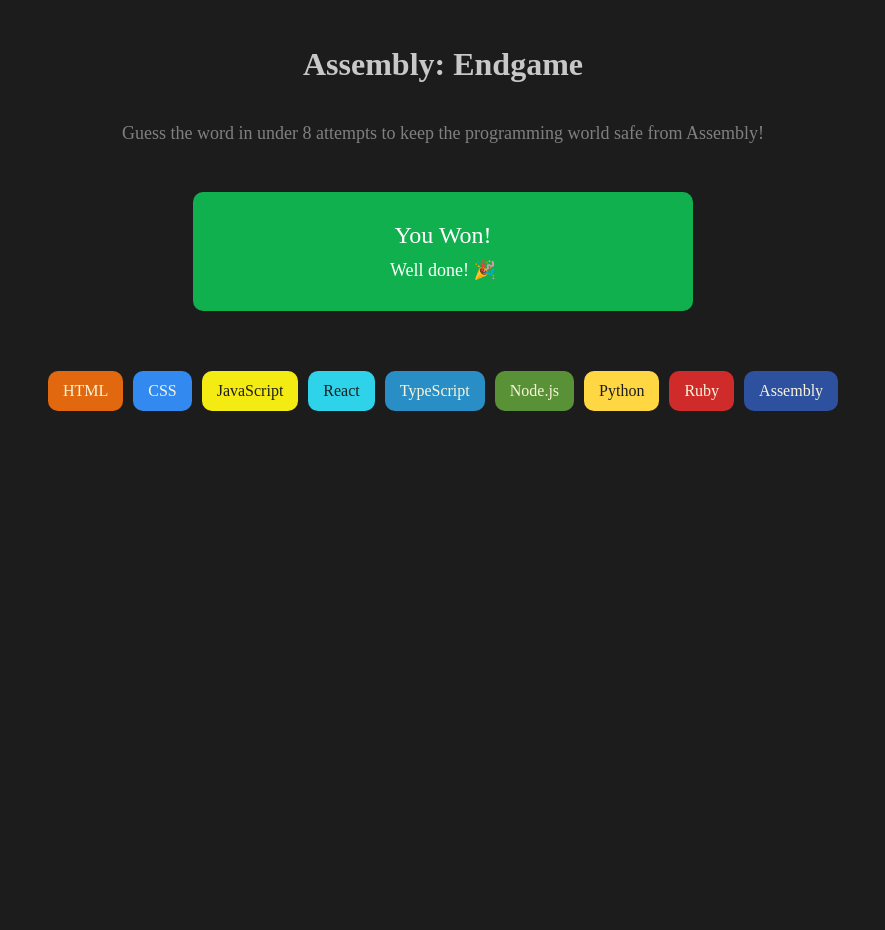
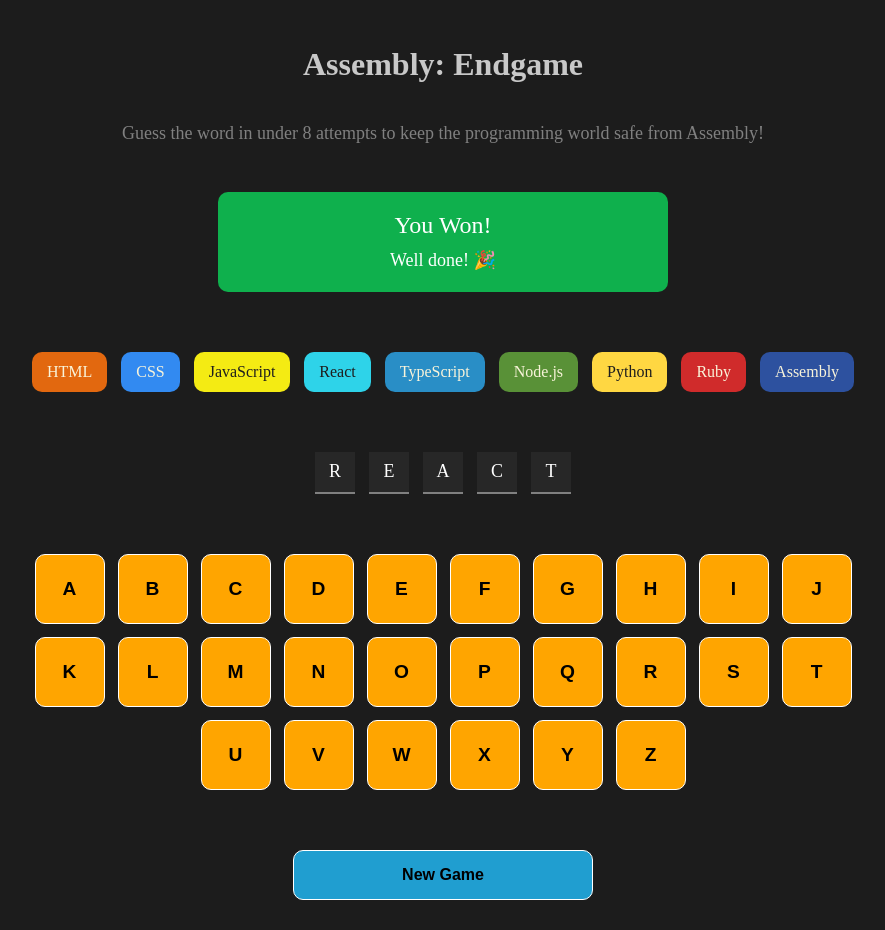
Before and after one commit to BennyhinnTitus/assembly-endgame, a React (Create React App) app: page / in a window 1280 px wide. Shown: the whole page, without its empty margins (197-1082 px from the left). Before the commit the page ends 800 px from the top, so only its background shows below. Built offline with nearby package versions, Linux system fonts and the light colour scheme.

Commit message:
Styled those above components

```diff
--- a/src/App.css
+++ b/src/App.css
@@ -11,7 +11,6 @@
   justify-content: center;
   align-items: center;
   margin-top: 25px;
-  /* border: 1px solid white; */
 }
 
 .game-name {
@@ -24,7 +23,8 @@
 }
 
 .Status {
-  width: 450px;
+  width: 400px;
+  height: 50px;
   display: flex;
   flex-direction: column;
   justify-content: center;
@@ -34,7 +34,6 @@
   color: white;
   border-radius: 10px;
   background-color: #0fb04d;
-  /* border: 1px solid white; */
 }
 
 .Status span {
@@ -49,21 +48,78 @@
   font-size: large;
 }
 
+.Languages {
+  display: flex;
+  justify-content: center;
+  align-items: center;
+  margin: 30px;
+}
+
 .languages {
   height: 40px;
-  margin: 5px;
   display: flex;
+  margin-inline: 7px;
   justify-content: center;
   align-items: center;
   padding-inline: 15px;
   border-radius: 10px;
 }
 
-.Languages {
+.Word {
+  margin: 30px;
   display: flex;
   justify-content: center;
   align-items: center;
-  margin: 25px;
-  /* width: 350px; */
-  /* border: 1px solid white; */
 }
+
+.letter {
+  display: flex;
+  justify-content: center;
+  align-items: center;
+  height: 40px;
+  width: 40px;
+  margin-inline: 7px;
+  border-bottom: 2px solid grey;
+  background-color: rgb(39, 39, 39);
+  color: white;
+  font-size: large;
+}
+
+.Keyboard {
+  margin: 30px;
+  display: grid;
+  grid-template-columns: repeat(10, auto);
+  gap: 13px;
+}
+
+.buttons {
+  height: 70px;
+  width: 70px;
+  color: black;
+  background-color: orange;
+  font-size: larger;
+  font-weight: bolder;
+  border-radius: 10px;
+  border: 1px solid white;
+  cursor: pointer;
+}
+
+.buttons:nth-child(21) {
+  grid-column-start: 3;
+}
+
+.NewGame {
+  margin: 30px;
+}
+
+.new-game-button {
+  width: 300px;
+  height: 50px;
+  border-radius: 10px;
+  border: 1px solid white;
+  cursor: pointer;
+  font-size:medium;
+  font-weight: bolder;
+  color: black;
+  background-color: rgb(32, 158, 208);
+}
--- a/src/App.js
+++ b/src/App.js
@@ -2,6 +2,9 @@
 import Header from './components/Header'
 import Status from './components/Status';
 import Languages from './components/Language';
+import Word from './components/Word';
+import Keyboard from './components/Keyboard'
+import NewGame from './components/NewGame';
 
 function App() {
     return (
@@ -9,6 +12,9 @@
             <Header />
             <Status />
             <Languages />
+            <Word />
+            <Keyboard />
+            <NewGame />
         </div>
     );
 }
```
Also changed, not shown: src/index.css (line endings or trailing spaces).
